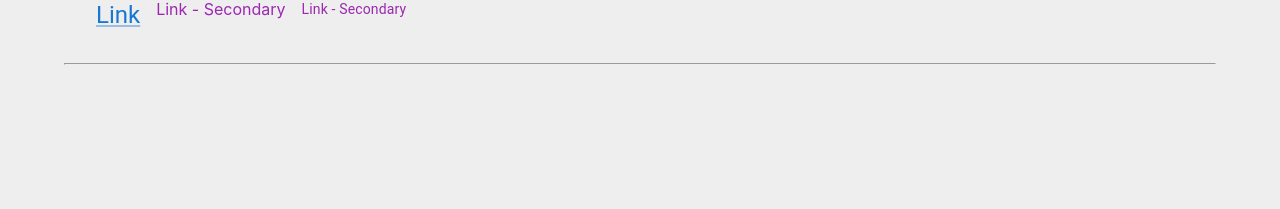
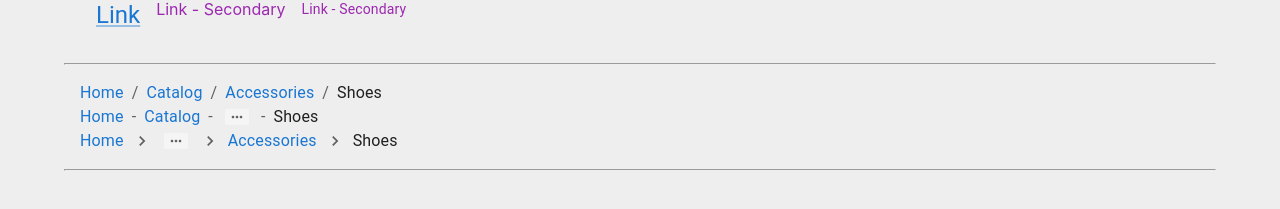
Before and after one commit to ajaydewangan1100/material_ui, a React (Create React App) app: page / in a window 1280 px wide. Shown: the part 5445-5654 px from the top of the page. Before the commit the page ends 5582 px from the top, so only its background shows below. Built offline with nearby package versions, Linux system fonts and the light colour scheme.

Commit message:
Breadcrumbs of links - added

```diff
--- a/src/App.tsx
+++ b/src/App.tsx
@@ -17,6 +17,7 @@
 import { MuiImageList } from "./components/MuiImageList";
 import { MuiNavBar } from "./components/MuiNavBar";
 import { MuiLink } from "./components/MuiLink";
+import { MuiBreadcrumbs } from "./components/MuiBreadcrumbs";
 
 function App() {
   return (
@@ -80,6 +81,10 @@
       {/* Link (acnhor) - video 23 */}
       <MuiLink />
       <hr />
+
+      {/* Breadcrumbs - (Link) - video 24 */}
+      <MuiBreadcrumbs />
+      <hr />
     </Container>
   );
 }
--- /dev/null
+++ b/src/components/MuiBreadcrumbs.tsx
@@ -0,0 +1,60 @@
+import { Box, Breadcrumbs, Link, Typography } from "@mui/material";
+import NavigateNextIcon from "@mui/icons-material/NavigateNext";
+
+export const MuiBreadcrumbs = () => {
+  return (
+    <Box m={2}>
+      {/* default separator */}
+      <Breadcrumbs aria-label="breadcrumbs">
+        <Link href="#" underline="hover">
+          Home
+        </Link>
+        <Link href="#" underline="hover">
+          Catalog
+        </Link>
+        <Link href="#" underline="hover">
+          Accessories
+        </Link>
+        <Typography color="text.primary">Shoes</Typography>
+      </Breadcrumbs>
+
+      {/* normal separator & maxItems={2} */}
+      <Breadcrumbs
+        aria-label="breadcrumbs"
+        separator="-"
+        maxItems={2}
+        itemsBeforeCollapse={2}
+      >
+        <Link href="#" underline="hover">
+          Home
+        </Link>
+        <Link href="#" underline="hover">
+          Catalog
+        </Link>
+        <Link href="#" underline="hover">
+          Accessories
+        </Link>
+        <Typography color="text.primary">Shoes</Typography>
+      </Breadcrumbs>
+
+      {/* icon seprator */}
+      <Breadcrumbs
+        aria-label="breadcrumbs"
+        separator={<NavigateNextIcon fontSize="small" />}
+        maxItems={3}
+        itemsAfterCollapse={2}
+      >
+        <Link href="#" underline="hover">
+          Home
+        </Link>
+        <Link href="#" underline="hover">
+          Catalog
+        </Link>
+        <Link href="#" underline="hover">
+          Accessories
+        </Link>
+        <Typography color="text.primary">Shoes</Typography>
+      </Breadcrumbs>
+    </Box>
+  );
+};
```
Also changed, not shown: 1 other file (tests, documents, lock files or other folders).
